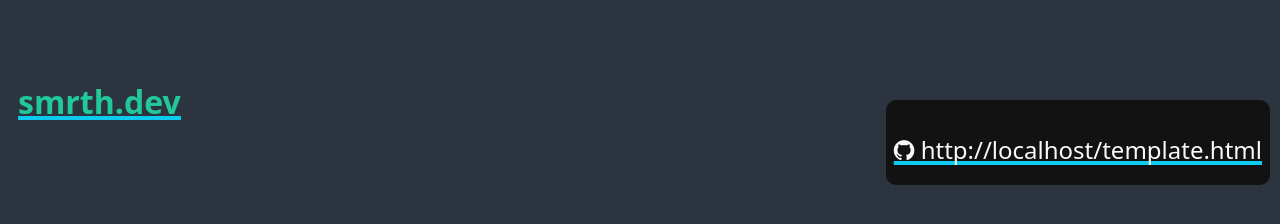
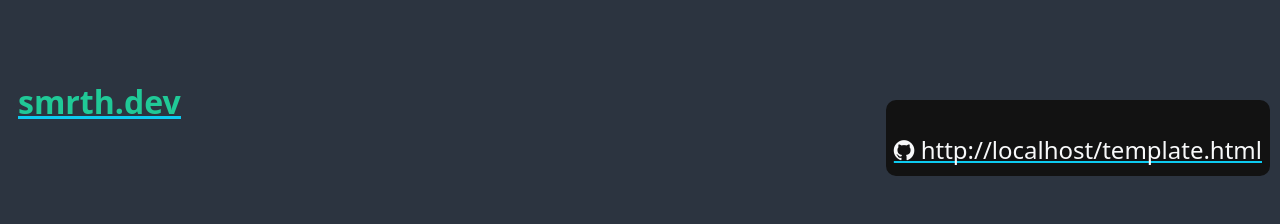
Before and after one commit to http-samc/portfolio-3.0, a website: page template.html in a window 1280 px wide. Drawn offline with nearby package versions, Linux system fonts and the light colour scheme; no server answers.

Commit message:
Update styles.css

```diff
--- a/assets/css/styles.css
+++ b/assets/css/styles.css
@@ -56,9 +56,14 @@
   text-decoration-line: underline;
   text-decoration-color: var(--bs-cyan);
   text-decoration-skip-ink: none;
+<<<<<<< HEAD
   text-decoration-thickness: 4px;
   margin-top: 30px;
   margin-bottom: 15px;
+=======
+  text-decoration-thickness: 3.5px;
+  margin-bottom: 1px;
+>>>>>>> parent of 53f5e8f (Update styles.css)
 }
 
 p, ul, li, h5, h6, table {
```
